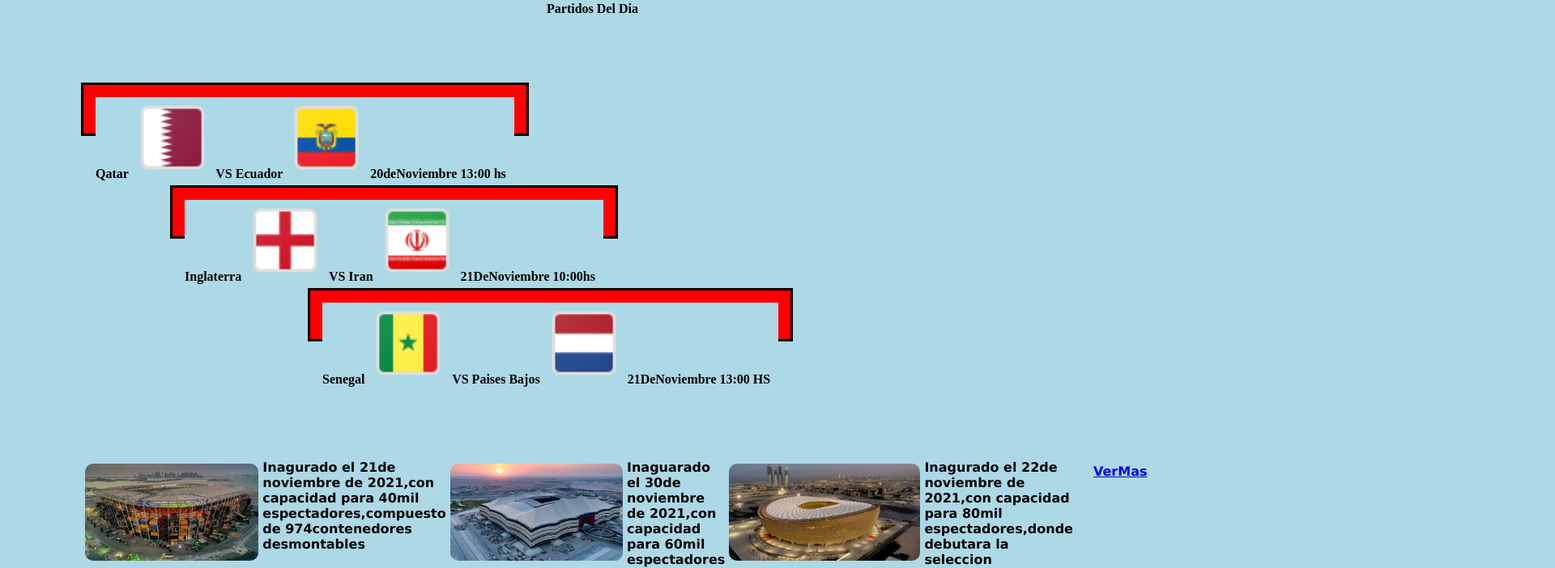
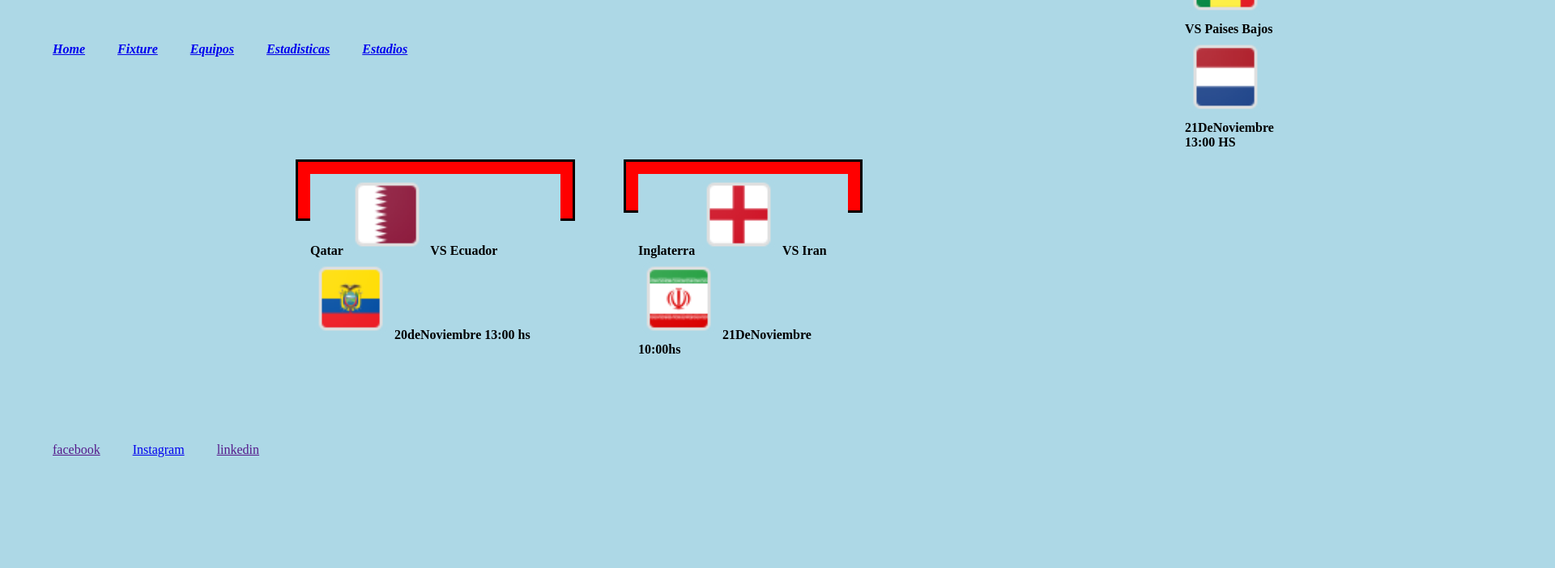
Before and after one commit to Leosandovaal10/ProyectoFinal-, a plain HTML site: page html/index.html in a window 1280 px wide. Shown: the part 313-1015 px from the top of the page at 81% size, 1920 px wide, since content can reach past the window. Drawn offline with Linux system fonts and the light colour scheme.

Commit message:
adaptando grid en el diseño del html

```diff
--- a/html/index.html
+++ b/html/index.html
@@ -11,7 +11,8 @@
 
     </title>
 </head>
-<body>
+
+<body class="container">
     <!--inicio del header-->
     <header>
         <section class="cat">
--- a/html/style.css
+++ b/html/style.css
@@ -4,8 +4,6 @@ padding: 0;
 background-color: lightblue;
 font-size: medium;
 }
-
-
 .main{
     display: block;
     height: 10px;
@@ -17,27 +15,30 @@ font-size: medium;
     width: auto;
     max-height: 100%;
     border-radius: 10px;
-   ;
+    grid-area: box1;
 }
 
 
 .header,nav,ul,li {
     display: inline-flex;
     padding: 10px;
+
 }
 
 .titulo{
     font-weight: bold;
     font-size:xx-large;
     margin-left: 660px;
+    grid-area: box2;
 
 
 
 }
 .Primer-Partido{
     padding: 10px;
-    margin-left: 90px;
-    height: 40px;
+    margin-top:500px;
+    margin-left: 0px;
+    height: 50px;
     border: 3px solid ;
     font-weight: bold;
     display: inline-flex;
@@ -47,7 +48,8 @@ font-size: medium;
 
 .segundo-partido{
     padding:10px;
-    margin-left: 200px;
+    margin-top: 500px;
+    margin-left: 50px;
     height: 40px;
     border: 3px solid;
     font-weight: bold;
@@ -57,12 +59,12 @@ font-size: medium;
 .Tercer-partido{
     padding: 10px;
     height: 40px;
+    margin-top: 190px;
     margin-left: 370px;
     border: 3px solid;
     font-weight: bold;
     display: inline-flex;
     background-color: red;
-    flex-wrap: wrap;
 }
 
 
@@ -74,6 +76,8 @@ font-size: medium;
     display: inline-flex;
     font-weight: bold;
     font-family: 'Lucida Sans';
+
+
 
 
  }
@@ -89,6 +93,8 @@ max-height: 100%;
     position: absolute;
     bottom: 10;
     width: 0%;
+    grid-area: box6;
+    margin-top: 800px;
 }
  .estadios,p{
     background-position: 0px;
@@ -132,6 +138,7 @@ border: 3px solid red;
     font-weight:bold ;
     font-style: italic;
      font-size: larger;
+
 }
  /* Mobile */
 @media only screen and (max-width:500px){
@@ -152,3 +159,12 @@ border: 3px solid red;
 @media only screen and (orientation: landscape){
 
 }
+
+.container{
+    display: grid;
+    grid-template-columns: 350px 350px 350px;
+    grid-template-rows: 2fr 2fr 2fr;
+    gap: 5px;
+
+
+}
```
